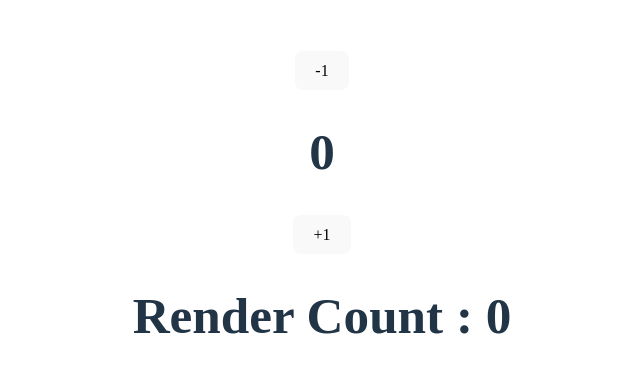
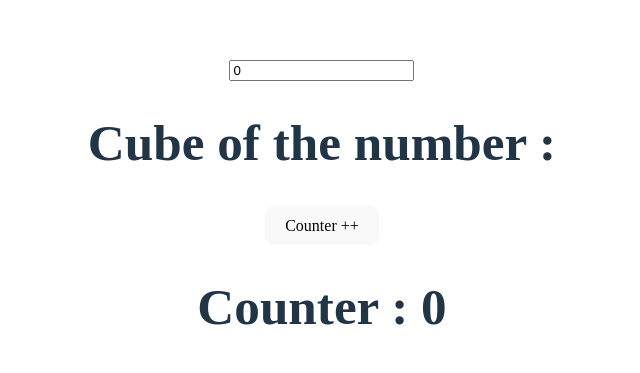
Before and after one commit to RanjeetKumar63/Hookes, a React (Vite) app: page / in a window 1280 px wide. Shown: the part 185-558 px from the top of the page, without its empty margins (318-958 px from the left). Built offline with nearby package versions, Linux system fonts and the light colour scheme.

Commit message:
useMemo Hook

```diff
--- a/src/App.jsx
+++ b/src/App.jsx
@@ -73,41 +73,41 @@
 // export default App;
 
 //             **************  UseRef ******************
-import React, { useEffect, useRef, useState } from "react";
-import "./App.css";
+// import React, { useEffect, useRef, useState } from "react";
+// import "./App.css";
 
-const App = () => {
-  const [value, setValue] = useState(0);
-  //const [count, setCount] = useState(0);
-  const count = useRef(0);
-  console.log(count);
+// const App = () => {
+//   const [value, setValue] = useState(0);
+//   //const [count, setCount] = useState(0);
+//   const count = useRef(0);
+//   console.log(count);
 
-  useEffect(() => {
-    count.current = count.current + 1;
-  });
-  return (
-    <>
-      <button
-        onClick={() => {
-          setValue((prev) => prev - 1);
-        }}
-      >
-        -1
-      </button>
-      <h1>{value}</h1>
-      <button
-        onClick={() => {
-          setValue((prev) => prev + 1);
-        }}
-      >
-        +1
-      </button>
-      <h1>Render Count : {count.current}</h1>
-    </>
-  );
-};
+//   useEffect(() => {
+//     count.current = count.current + 1;
+//   });
+//   return (
+//     <>
+//       <button
+//         onClick={() => {
+//           setValue((prev) => prev - 1);
+//         }}
+//       >
+//         -1
+//       </button>
+//       <h1>{value}</h1>
+//       <button
+//         onClick={() => {
+//           setValue((prev) => prev + 1);
+//         }}
+//       >
+//         +1
+//       </button>
+//       <h1>Render Count : {count.current}</h1>
+//     </>
+//   );
+// };
 
-export default App;
+// export default App;
 
 // const App = () => {
 //   const inputElement = useRef();
@@ -126,3 +126,43 @@ export default App;
 // };
 
 // export default App;
+
+//       **************     use Memo Hook  ****************
+import React, { useMemo, useState } from "react";
+import "./App.css";
+
+const App = () => {
+  const [number, setNumber] = useState(0);
+  const [counter, setCounter] = useState(0);
+
+  function cubeNum(num) {
+    console.log("Calculation Done!");
+    return Math.pow(num, 3);
+  }
+
+  const result = useMemo(() => {
+    cubeNum(number);
+  }, [number]);
+  return (
+    <>
+      <input
+        type="number"
+        value={number}
+        onChange={(e) => {
+          setNumber(e.target.value);
+        }}
+      />
+      <h1>Cube of the number : {result}</h1>
+      <button
+        onClick={() => {
+          setCounter(counter + 1);
+        }}
+      >
+        Counter ++{" "}
+      </button>
+      <h1> Counter : {counter}</h1>
+    </>
+  );
+};
+
+export default App;
```
